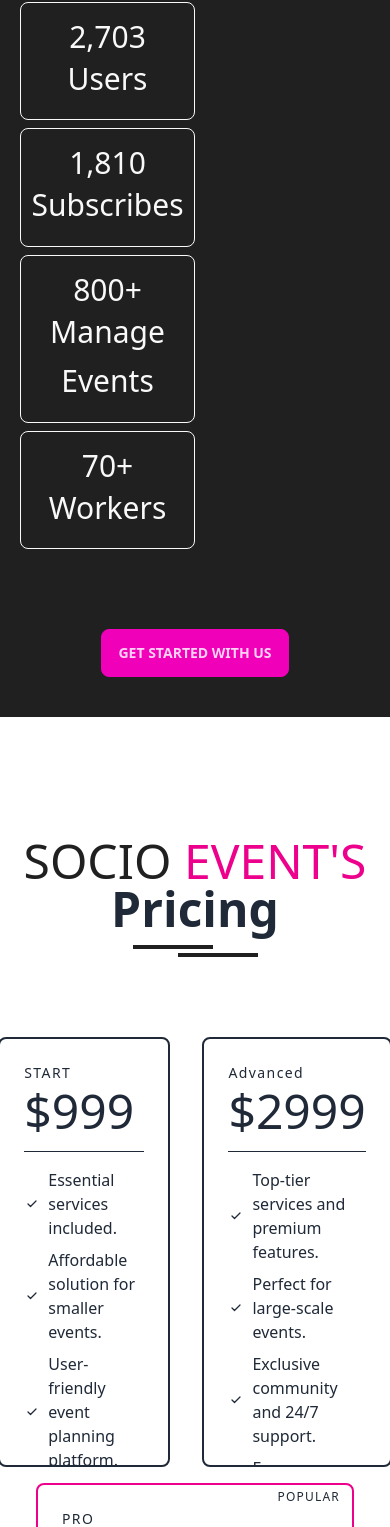
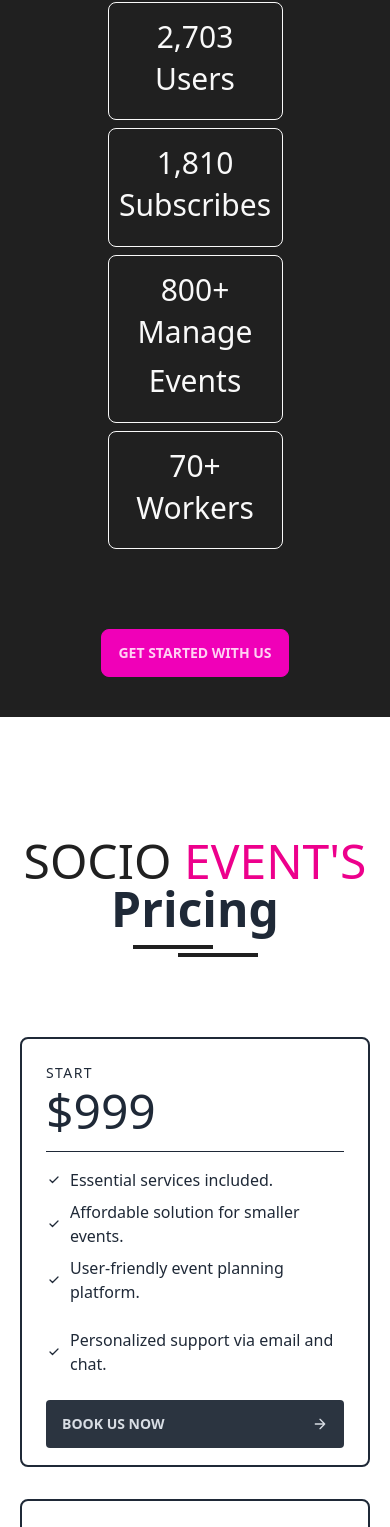
Before and after one commit to jibon-roy/socio-event, a React (Vite) app: page / in a window 390 px wide. Shown: the part 4875-6402 px from the top of the page. Built offline with nearby package versions, Linux system fonts and the light colour scheme.

Commit message:
Bug fixed for responsive view.

```diff
--- a/src/components/Pricing/Pricing.jsx
+++ b/src/components/Pricing/Pricing.jsx
@@ -12,7 +12,7 @@ const Pricing = () => {
                             <div className="w-20 mt-1 ml-[45%] md:mr-[40%]  2xl:mr-[40%] lg:ml-[44%] xl:ml-[45%] h-1 bg-primary-dark mx-auto"></div>
                         </div>
                     </div>
-                    <div className="flex -m-4 justify-center">
+                    <div className="md:flex -m-4 justify-center">
                         <div className="p-4 xl:w-1/4 md:w-1/2 w-full" data-aos='fade-down'>
                             <div className="h-[430px] p-6 rounded-lg border-2 border-gray-300 flex flex-col relative overflow-hidden">
                                 <h2 className="text-sm tracking-widest title-font mb-1 font-medium">START</h2>
--- a/src/components/statistics/Statistics.jsx
+++ b/src/components/statistics/Statistics.jsx
@@ -12,7 +12,7 @@ const Statistics = () => {
                 <section className="body-font text-primary-white">
                     <div className="container px-5 py-10 mx-auto">
                         <div className="flex flex-wrap mx-auto gap-2 text-center">
-                            <div className="py-4 md:w-[24%] rounded-lg sm:md:w-[50%] w-1/2 border border-primary-white">
+                            <div className="py-4 mx-auto md:w-[24%] rounded-lg sm:md:w-[50%] w-1/2 border border-primary-white">
                                 <h2 className="title-font font-medium sm:text-4xl text-3xl text-gray-900">
                                     <CountUp start={1000} enableScrollSpy={true} end={2703} delay={0}>
                                         {({ countUpRef }) => (
@@ -24,7 +24,7 @@ const Statistics = () => {
                                 </h2>
                                 <p className="leading-relaxed text-3xl">Users</p>
                             </div>
-                            <div className="py-4 md:w-[24%] rounded-lg sm:md:w-[50%] w-1/2 border border-primary-white">
+                            <div className="py-4 mx-auto md:w-[24%] rounded-lg sm:md:w-[50%] w-1/2 border border-primary-white">
                                 <h2 className="title-font font-medium sm:text-4xl text-3xl text-gray-900">
                                     <CountUp start={1000} enableScrollSpy={true} end={1810} delay={0}>
                                         {({ countUpRef }) => (
@@ -36,7 +36,7 @@ const Statistics = () => {
                                 </h2>
                                 <p className="leading-relaxed text-3xl">Subscribes</p>
                             </div>
-                            <div className="py-4 md:w-[24%] rounded-lg sm:md:w-[50%] w-1/2 border border-primary-white">
+                            <div className="py-4 mx-auto md:w-[24%] rounded-lg sm:md:w-[50%] w-1/2 border border-primary-white">
                                 <h2 className="title-font font-medium sm:text-4xl text-3xl text-gray-900">
                                     <CountUp start={100} enableScrollSpy={true} end={800} delay={0}>
                                         {({ countUpRef }) => (
@@ -48,7 +48,7 @@ const Statistics = () => {
                                 </h2>
                                 <p className="leading-relaxed text-3xl">Manage Events</p>
                             </div>
-                            <div className="py-4 md:w-[24%] rounded-lg sm:md:w-[50%] w-1/2 border border-primary-white">
+                            <div className="py-4 mx-auto md:w-[24%] rounded-lg sm:md:w-[50%] w-1/2 border border-primary-white">
                                 <h2 className="title-font font-medium sm:text-4xl text-3xl text-gray-900">
                                     <CountUp start={0} enableScrollSpy={true} end={70} delay={0}>
                                         {({ countUpRef }) => (
--- a/src/layouts/serviceDetails/ServiceDetails.jsx
+++ b/src/layouts/serviceDetails/ServiceDetails.jsx
@@ -1,4 +1,4 @@
-import { useLoaderData, useParams } from "react-router-dom";
+import { Link, useLoaderData, useParams } from "react-router-dom";
 
 
 const ServiceDetails = () => {
@@ -17,6 +17,9 @@ const ServiceDetails = () => {
                         serviceItem?.title
                     }</p>
                     <p className="text-justify">{serviceItem.post}</p>
+                    <div className="text-center py-10">
+                        <Link to='/'><div className="btn btn-secondary">Back to Home</div></Link>
+                    </div>
                 </div>
             </div>
         </div>
```
